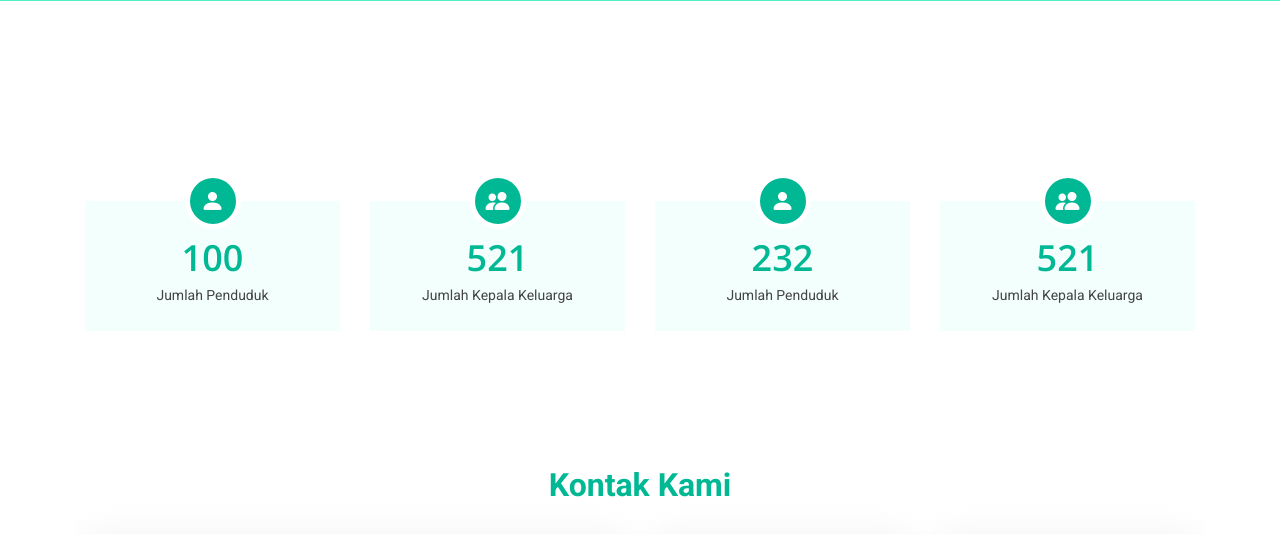
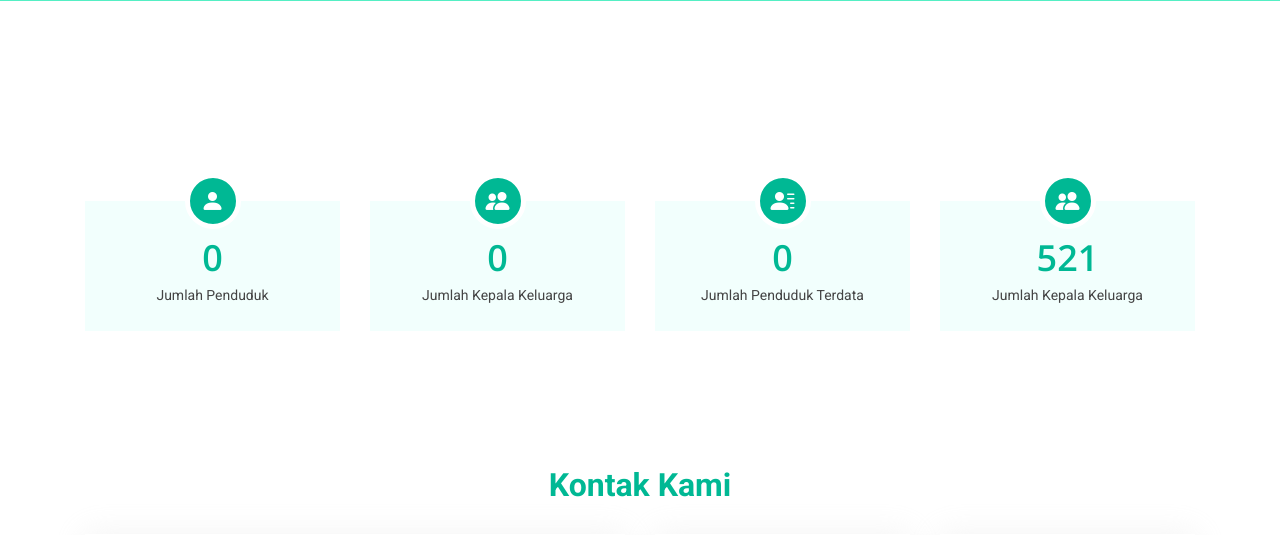
Before and after one commit to Bharamiyati/laravel_lemahbangkulon, a Laravel app: page / in a window 1280 px wide. Shown: the part 1548-2083 px from the top of the page. Run offline with Laravel 8, Linux system fonts and the light colour scheme; data that the repository does not hold is empty; some libraries are stand-ins or nearby versions.

Commit message:
revisi welcome 2

```diff
--- a/app/Http/Controllers/HomeController.php
+++ b/app/Http/Controllers/HomeController.php
@@ -3,6 +3,7 @@
 namespace App\Http\Controllers;
 
 use Illuminate\Http\Request;
+use Illuminate\Support\Facades\DB;
 
 class HomeController extends Controller
 {
--- a/resources/views/welcome.blade.php
+++ b/resources/views/welcome.blade.php
@@ -80,7 +80,7 @@
           <div class="col-lg-3 col-md-6">
             <div class="count-box">
               <i class="bi bi-person-fill"></i>
-              <span data-purecounter-start="0" data-purecounter-end="100" data-purecounter-duration="1" class="purecounter"></span>
+              <span data-purecounter-start="0" data-purecounter-end="{{$jumlah}}" data-purecounter-duration="1" class="purecounter"></span>
               <p>Jumlah Penduduk</p>
             </div>
           </div>
@@ -88,16 +88,16 @@
           <div class="col-lg-3 col-md-6 mt-5 mt-md-0">
             <div class="count-box">
               <i class="bi bi-people-fill"></i>
-              <span data-purecounter-start="0" data-purecounter-end="521" data-purecounter-duration="1" class="purecounter"></span>
+              <span data-purecounter-start="0" data-purecounter-end="{{$jumlahkk}}" data-purecounter-duration="1" class="purecounter"></span>
               <p> Jumlah Kepala Keluarga</p>
             </div>
           </div>
 
           <div class="col-lg-3 col-md-6">
             <div class="count-box">
-              <i class="bi bi-person-fill"></i>
-              <span data-purecounter-start="0" data-purecounter-end="232" data-purecounter-duration="1" class="purecounter"></span>
-              <p>Jumlah Penduduk</p>
+              <i class="bi bi-person-lines-fill"></i>
+              <span data-purecounter-start="0" data-purecounter-end="{{$terdata}}" data-purecounter-duration="1" class="purecounter"></span>
+              <p>Jumlah Penduduk Terdata</p>
             </div>
           </div>
 
--- a/routes/web.php
+++ b/routes/web.php
@@ -16,7 +16,10 @@ use Illuminate\Support\Facades\DB;
 */
 
 Route::get('/', function () {
-    return view('welcome');
+    $jumlah = DB::table('datapenduduks')->count();
+    $jumlahkk = DB::table('datapenduduks')->where('datapenduduks.status', '=', '1')->count();
+    $terdata = DB::table('datapenduduks')->where('datapenduduks.status_penduduk', '=', '1')->count();
+    return view('welcome', compact('jumlah', 'jumlahkk', 'terdata'));
 });
 
 Auth::routes();
@@ -32,7 +35,6 @@ Route::group(['prefix' => 'admin', 'middleware' => 'auth'], function() {
     Route::resource('/datapindah', 'Admin\DataPindahController');
     Route::resource('/datapenduduk', 'Admin\DataPendudukController');
     Route::resource('/datakeluarga', 'Admin\DataKeluargaController');
-    Route::resource('/views', 'Admin\WelcomeController');
     Route::resource('/alamat', 'Admin\AlamatController');
     Route::resource('/roles', 'Admin\RoleController');
     Route::resource('/users', 'Admin\UserController');
```
